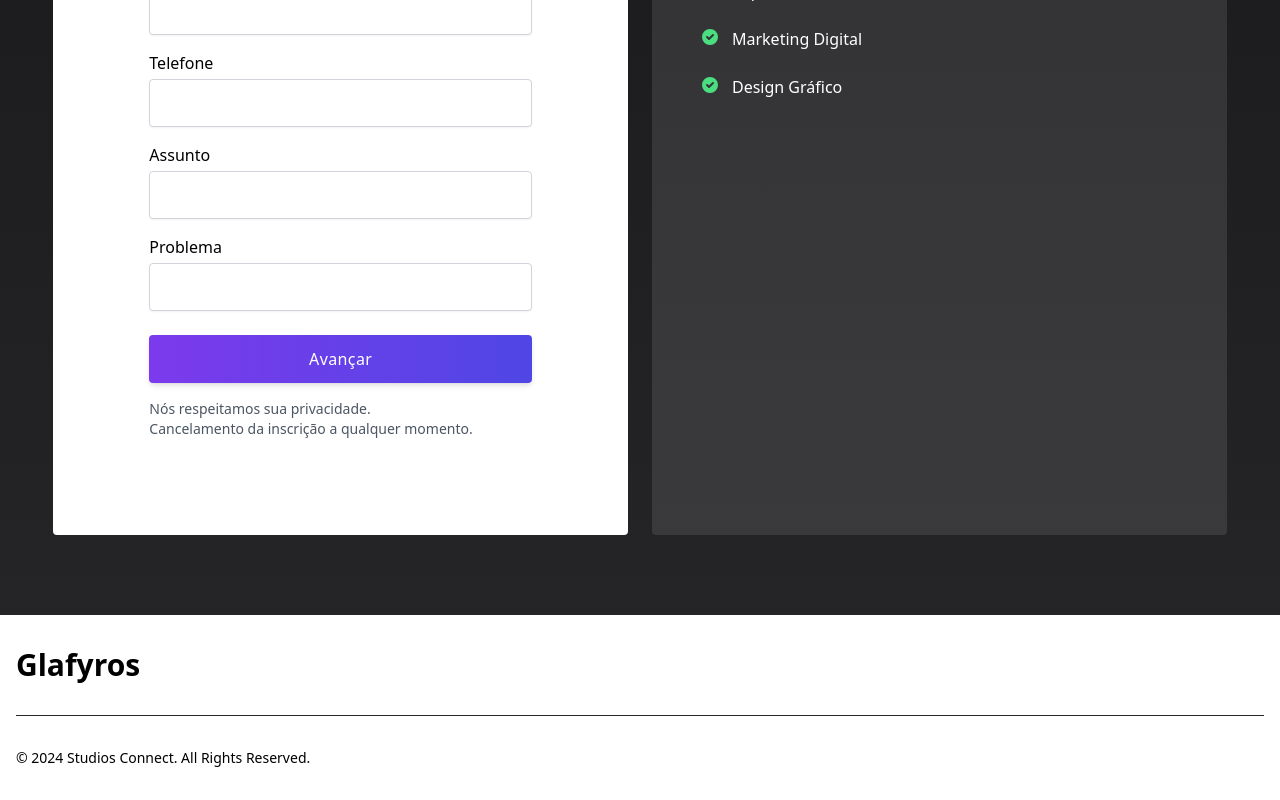
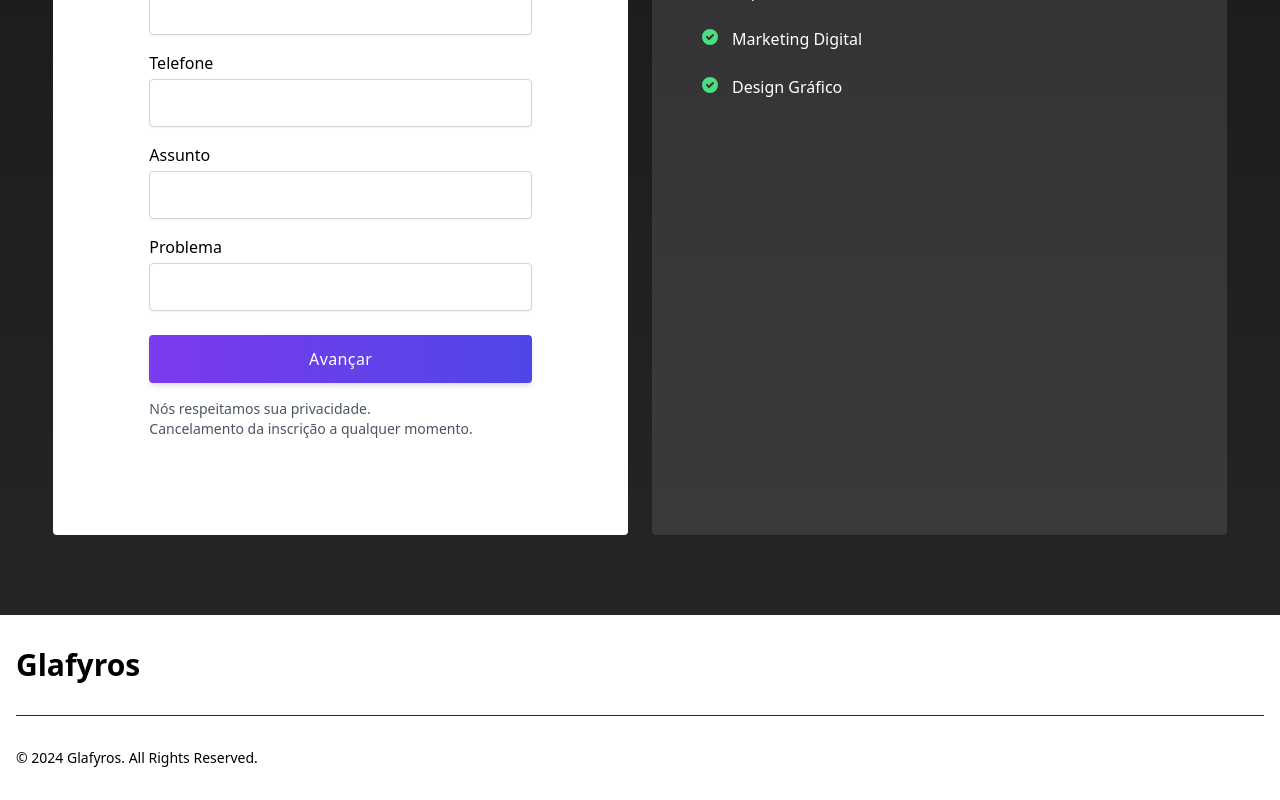
Before and after one commit to VictorAlvesFarias/Glafyros, a React (Vite) app: page / in a window 1280 px wide. Shown: the part 2129-2929 px from the top of the page. Built offline with nearby package versions, Linux system fonts and the light colour scheme.

Commit message:
Update footer.tsx

```diff
--- a/src/containers/footer.tsx
+++ b/src/containers/footer.tsx
@@ -16,7 +16,7 @@ function Footer() {
                 </div>
                 <hr className="my-6 border-zinc-800 lg:my-8" />
                 <div className="sm:flex sm:items-center sm:justify-between">
-                    <span className="text-sm text-black ">© 2024 <a href="" className="hover:underline">Studios Connect</a>. All Rights Reserved.
+                    <span className="text-sm text-black ">© 2024 <a href="" className="hover:underline">Glafyros</a>. All Rights Reserved.
                     </span>
                 </div>
             </div>
```
